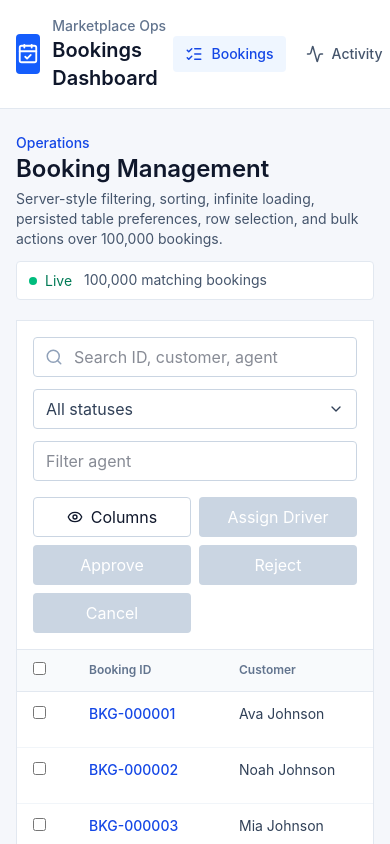
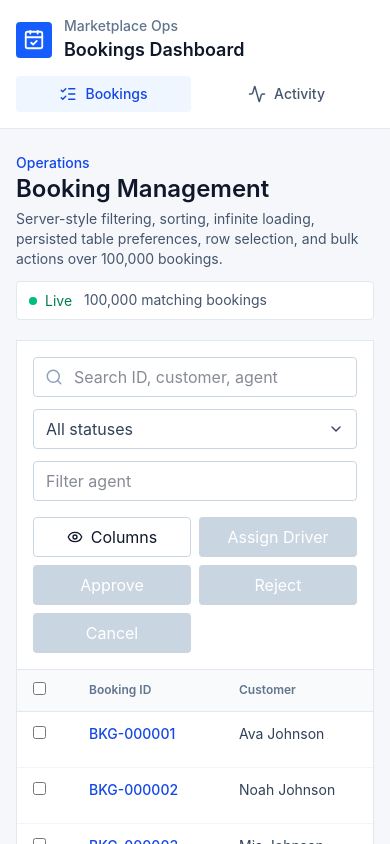
Before and after one commit to Tosho4real/Darg-Frontend-challenge, a React (Vite) app: page /bookings in a window 390 px wide. Shown: the top 844 px of the page. Built offline with nearby package versions, Linux system fonts and the light colour scheme.

Commit message:
Improve mobile app header layout

```diff
--- a/src/app/router.tsx
+++ b/src/app/router.tsx
@@ -9,19 +9,22 @@ function AppLayout() {
   return (
     <div className="min-h-screen bg-[#f5f7fb] text-slate-900">
       <header className="border-b border-slate-200 bg-white">
-        <div className="mx-auto flex max-w-7xl items-center justify-between px-4 py-4 sm:px-6 lg:px-8">
-          <div className="flex items-center gap-3">
-            <div className="flex h-10 w-10 items-center justify-center rounded bg-blue-600 text-white">
+        <div className="mx-auto flex max-w-7xl flex-col gap-3 px-4 py-4 sm:flex-row sm:items-center sm:justify-between sm:px-6 lg:px-8">
+          <div className="flex min-w-0 items-center gap-3">
+            <div className="flex h-9 w-9 shrink-0 items-center justify-center rounded bg-blue-600 text-white sm:h-10 sm:w-10">
               <CalendarCheck aria-hidden="true" size={22} />
             </div>
-            <div>
+            <div className="min-w-0">
               <p className="text-sm font-medium text-slate-500">Marketplace Ops</p>
-              <h1 className="text-xl font-semibold tracking-normal">
+              <h1 className="truncate text-lg font-semibold tracking-normal sm:text-xl">
                 Bookings Dashboard
               </h1>
             </div>
           </div>
-          <nav aria-label="Primary navigation" className="flex items-center gap-2">
+          <nav
+            aria-label="Primary navigation"
+            className="grid grid-cols-2 gap-2 sm:flex sm:items-center"
+          >
             <NavItem to="/bookings" icon={<ListChecks size={18} />}>
               Bookings
             </NavItem>
@@ -52,7 +55,7 @@ function NavItem({
       to={to}
       className={({ isActive }) =>
         [
-          'inline-flex items-center gap-2 rounded px-3 py-2 text-sm font-medium transition',
+          'inline-flex items-center justify-center gap-2 rounded px-3 py-2 text-sm font-medium transition',
           isActive
             ? 'bg-blue-50 text-blue-700'
             : 'text-slate-600 hover:bg-slate-100 hover:text-slate-900',
```
